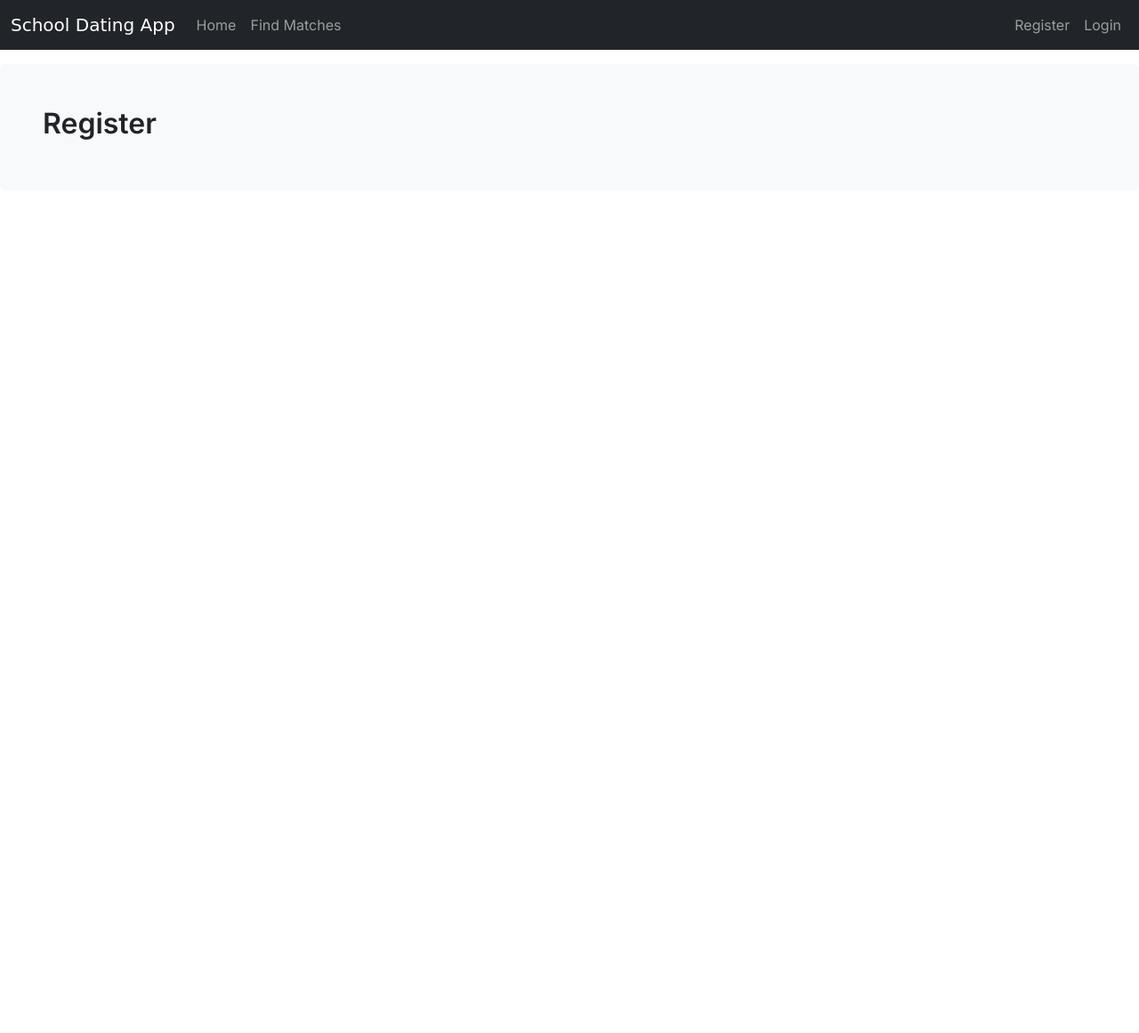
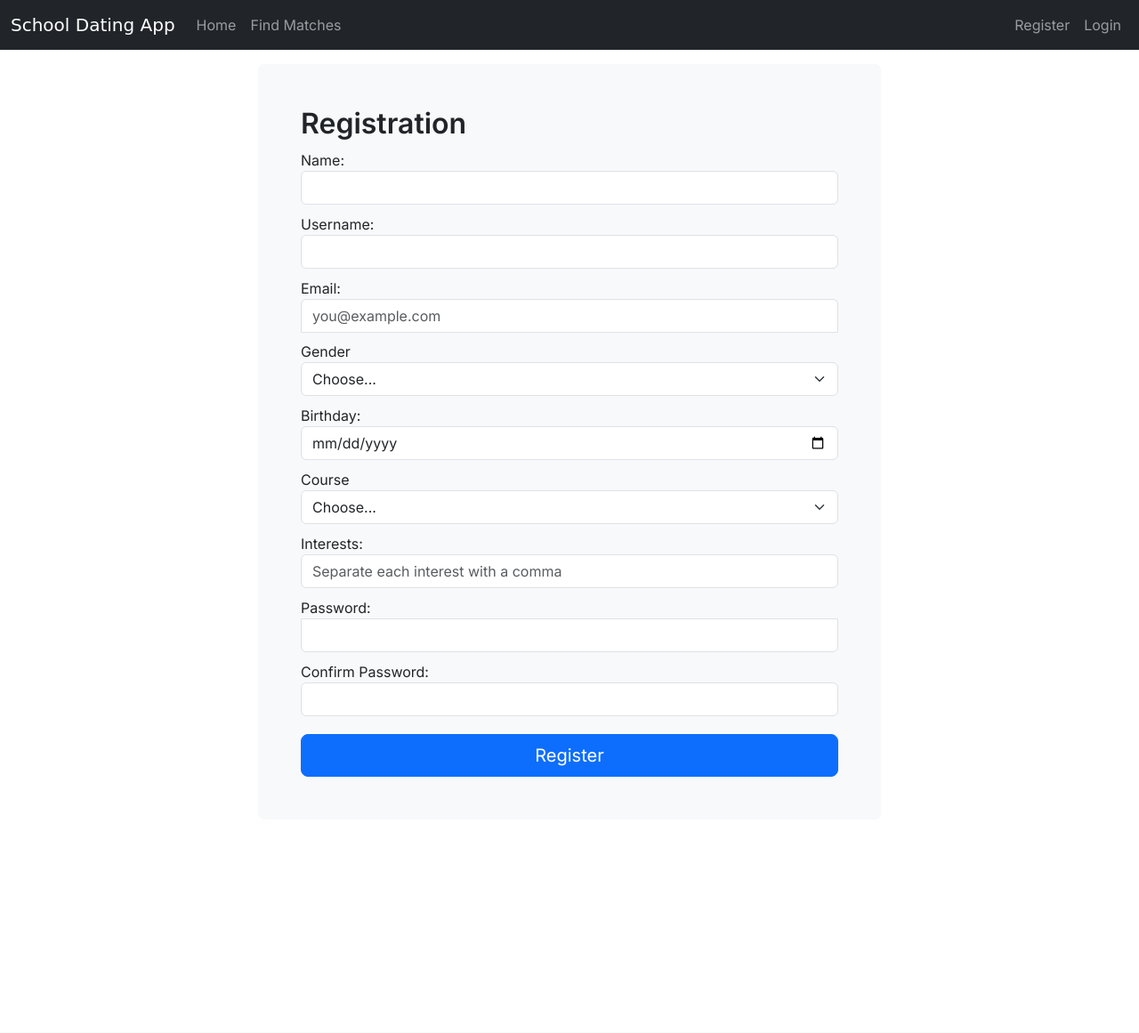
Before and after one commit to ZFCrow/SITDating, a Flask app: page /register in a window 1280 px wide. Shown: the top 1161 px of the page at 89% size. Run offline with Flask 3, Linux system fonts and the light colour scheme; parts of the project's set-up code (start-up, migrations or seed data) failed here and were passed over; some web fonts are replaced.

Commit message:
login and register

```diff
--- a/static/css/styles.css
+++ b/static/css/styles.css
@@ -57,3 +57,41 @@ body {
 .navbar-header{
     font-size: x-large;
 }
+
+/*login*/
+.form-signin {
+  width: 100%;
+  max-width: 700px;
+  padding: 15px;
+  margin: auto;
+}
+
+.form-signin .checkbox {
+  font-weight: 400;
+}
+
+.form-signin .form-floating:focus-within {
+  z-index: 2;
+}
+
+.form-signin #email {
+  margin-bottom: -1px;
+  border-bottom-right-radius: 0;
+  border-bottom-left-radius: 0;
+}
+
+.form-signin #password {
+  margin-bottom: 10px;
+  border-top-left-radius: 0;
+  border-top-right-radius: 0;
+}
+/*end of login*/
+
+/*register*/
+.form-group{
+  margin-top: 10px;
+}
+
+.form-group #confirmpassword{
+  margin-bottom: 20px;
+}
--- a/templates/register.html
+++ b/templates/register.html
@@ -2,9 +2,69 @@
 
 {% block body %}
 <main class="flex-shrink-0">
-    <div class="bg-light p-5 rounded">
-        <h2 class="inter-semibold">Register</h2>
+    <div class="bg-light p-5 rounded form-signin">
+        <h2 class="inter-semibold">Registration</h2>
+        <form>
+            <div class="form-group">
+                <label for="name" class="inter-regular">Name:</label>
+                <input type="text" class="form-control inter-regular" id="name" placeholder="" required>
+            </div>
 
+            <div class="form-group">
+                <label for="username" class="inter-regular">Username:</label>
+                <input type="text" class="form-control inter-regular" id="username" placeholder="" required>
+            </div>
+
+            <div class="form-group">
+                <label for="email" class="inter-regular">Email:</label>
+                <input type="email" class="form-control inter-regular" id="email" placeholder="you@example.com">
+            </div>
+
+            <div class="form-group">
+                <label for="gender" class="inter-regular">Gender</label>
+                <select class="form-select inter-regular" id="gender" required>
+                    <option value="">Choose...</option>
+                    <option>Female</option>
+                    <option>Male</option>
+                    <option>Others</option>
+                </select>
+            </div>
+
+            <div class="form-group">
+                <label for="birthday" class="inter-regular">Birthday:</label>
+                <input type="date" class="form-control inter-regular" id="birthday" name="birthday" required>
+            </div>
+
+            <div class="form-group">
+                <label for="course" class="inter-regular">Course</label>
+                <select class="form-select inter-regular" id="course" required>
+                    <option value="">Choose...</option>
+                    <option>Business, Communication and Design</option>
+                    <option>Engineering</option>
+                    <option>Food, Chemical and Biotechnology</option>
+                    <option>Health and Social Sciences</option>
+                    <option>Information Technology</option>
+                </select>
+            </div>
+
+            <div class="form-group">
+                <label for="interests" class="inter-regular">Interests:</label>
+                <input type="text" class="form-control inter-regular" id="interests"
+                    placeholder="Separate each interest with a comma" required>
+            </div>
+
+            <div class="form-group">
+                <label for="password" class="inter-regular">Password:</label>
+                <input type="password" class="form-control inter-regular" id="password" placeholder="" required>
+            </div>
+
+            <div class="form-group">
+                <label for="confirmpassword" class="inter-regular">Confirm Password:</label>
+                <input type="password" class="form-control inter-regular" id="confirmpassword" placeholder="" required>
+            </div>
+
+            <button class="w-100 btn btn-lg btn-primary inter-regular" type="submit">Register</button>
+        </form>
     </div>
 </main>
 
```
Also changed, not shown: templates/login.html (+18 -1 lines).
